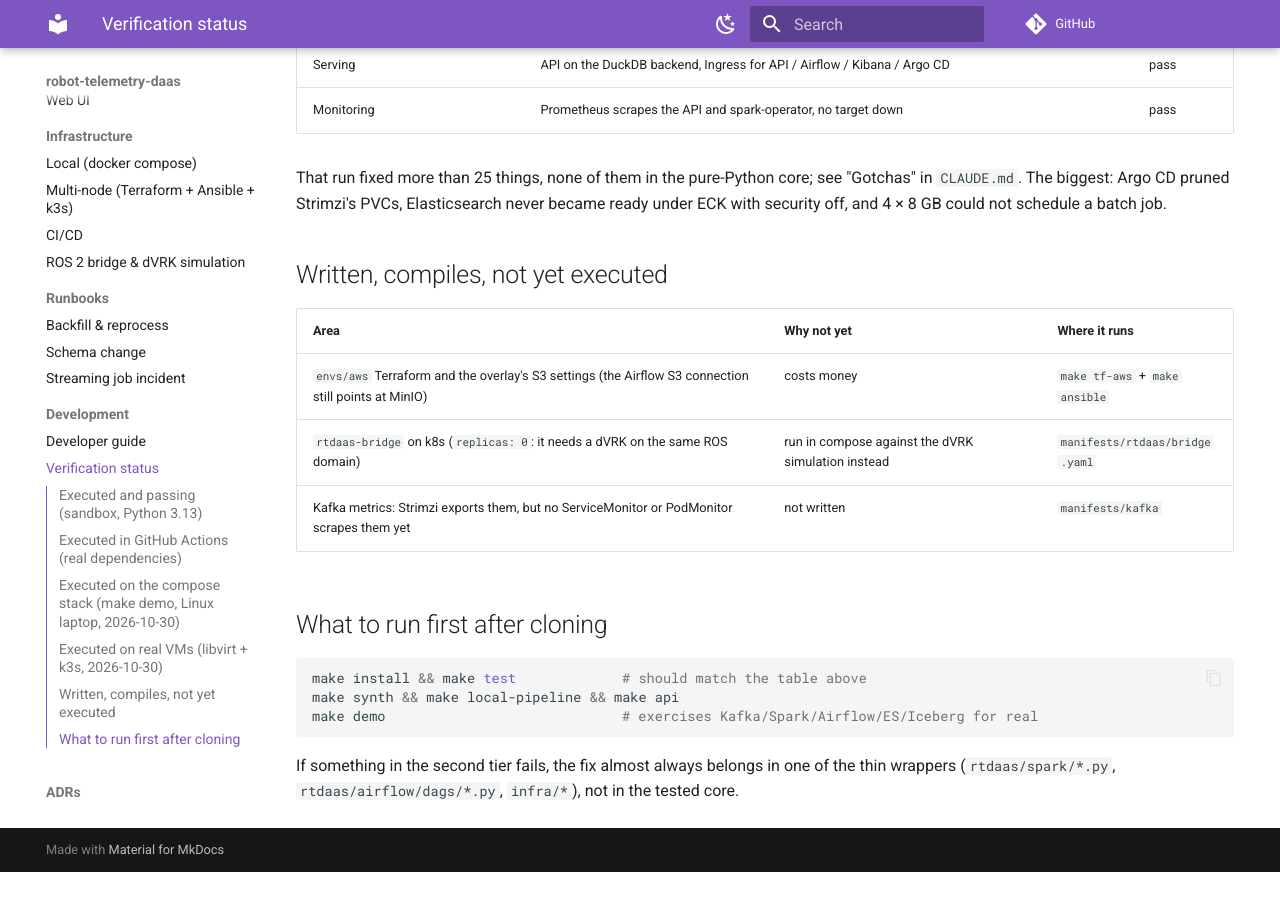
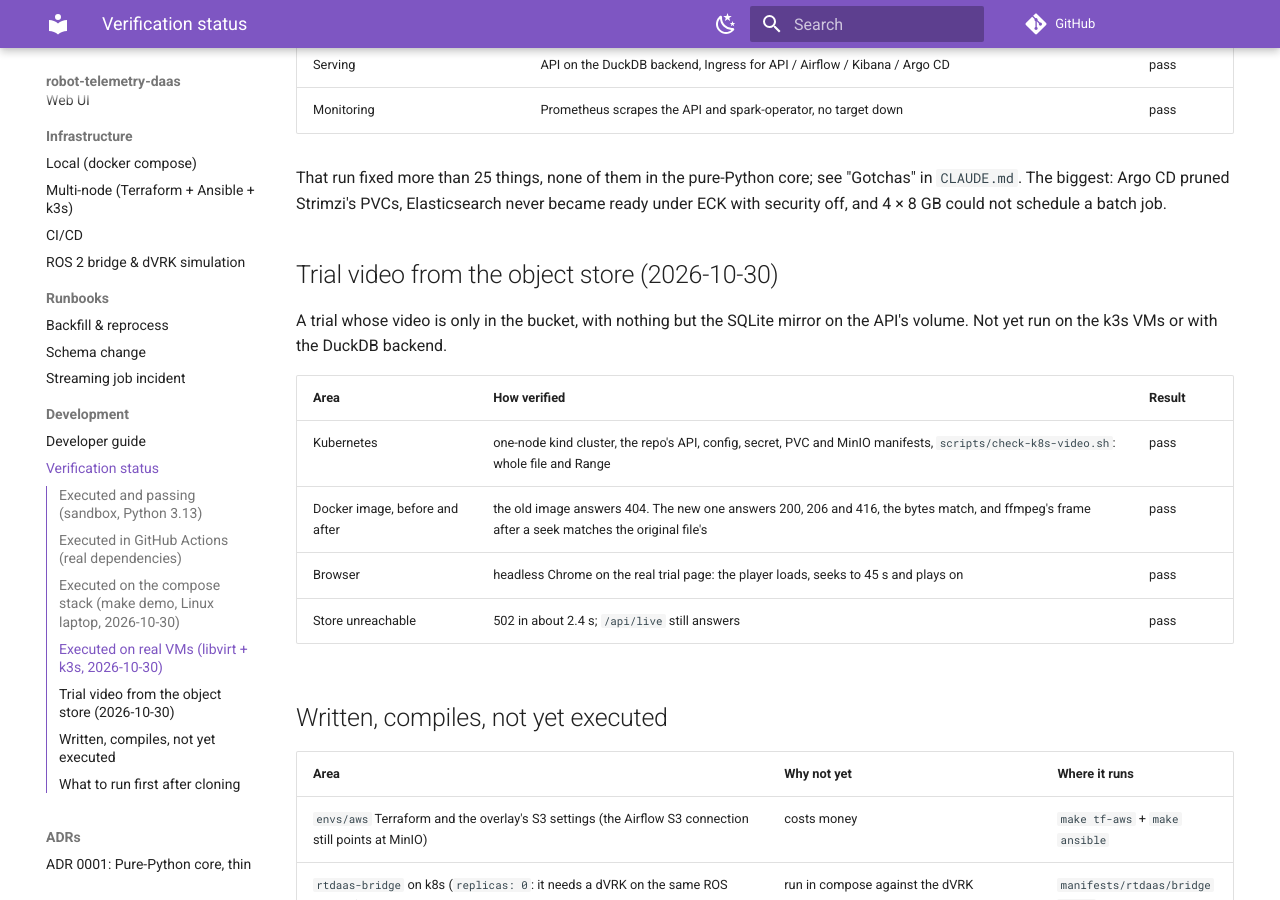
Before and after one commit to tom-f-oconnell/robot-telemetry-daas, an MkDocs documentation site: the page built from docs/dev/verification.md, in a window 1280 px wide and 900 px high, scrolled down 4437 px. Built offline with MkDocs 1.6.1 and Material for MkDocs 9.7.7, drawn with Linux system fonts in a browser that asks for light colours; comment, search, counter and statistics services are not loaded; before the commit the page ends 5309 px from its top, so only the background shows below that.

Commit message:
docs: record how video streaming from the object store was verified
- docs/dev/verification.md: kind, old and new image, headless Chrome and store-down results.

Co-Authored-By: Claude Opus 5.5 <noreply@anthropic.com>

```diff
--- a/docs/dev/verification.md
+++ b/docs/dev/verification.md
@@ -105,6 +105,18 @@ That run fixed more than 25 things, none of them in the pure-Python core; see "G
 The biggest: Argo CD pruned Strimzi's PVCs, Elasticsearch never became ready under ECK with security
 off, and 4 × 8 GB could not schedule a batch job.
 
+## Trial video from the object store (2026-10-30)
+
+A trial whose video is only in the bucket, with nothing but the SQLite mirror on the API's volume. Not
+yet run on the k3s VMs or with the DuckDB backend.
+
+| Area | How verified | Result |
+|---|---|---|
+| Kubernetes | one-node kind cluster, the repo's API, config, secret, PVC and MinIO manifests, `scripts/check-k8s-video.sh`: whole file and Range | pass |
+| Docker image, before and after | the old image answers 404. The new one answers 200, 206 and 416, the bytes match, and ffmpeg's frame after a seek matches the original file's | pass |
+| Browser | headless Chrome on the real trial page: the player loads, seeks to 45 s and plays on | pass |
+| Store unreachable | 502 in about 2.4 s; `/api/live` still answers | pass |
+
 ## Written, compiles, not yet executed
 
 | Area | Why not yet | Where it runs |
```
